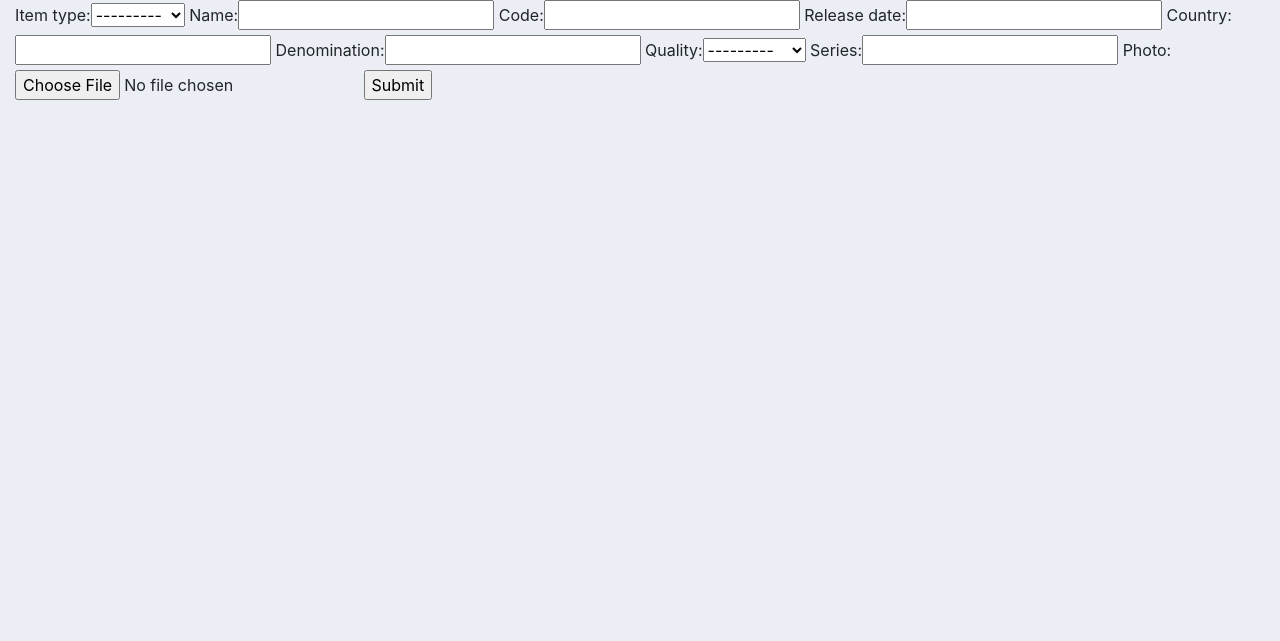
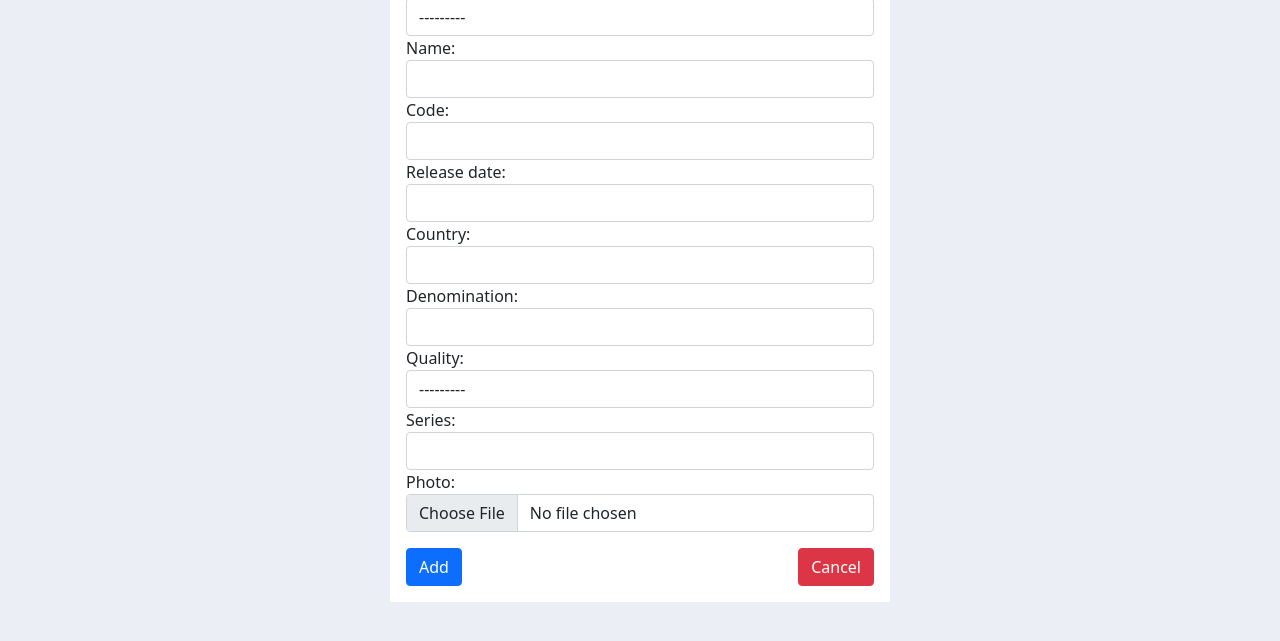
Before and after one commit to fructusmortus/numismatics, a Django app: page /create_currency/ in a window 1280 px wide. Shown: the top 641 px of the page. Run offline with Django 3.2, Linux system fonts and the light colour scheme; some libraries are stand-ins or nearby versions.

Commit message:
Styling of add currency form (#16)
* Styling of add currency form

* pycodestyle fixes in forms.py

```diff
--- a/currency/forms.py
+++ b/currency/forms.py
@@ -1,9 +1,21 @@
-from django.forms import ModelForm
+from django import forms
 from .models import Currency
 
 
-class CurrencyForm(ModelForm):
+class CurrencyForm(forms.ModelForm):
     class Meta:
         model = Currency
         fields = '__all__'
         exclude = ['user', 'thumbnail', 'date_created']
+
+        widgets = {
+                'item_type': forms.Select(attrs={'class': 'form-control'}),
+                'name': forms.TextInput(attrs={'class': 'form-control'}),
+                'code': forms.TextInput(attrs={'class': 'form-control'}),
+                'country': forms.TextInput(attrs={'class': 'form-control'}),
+                'release_date': forms.TextInput(attrs={'class': 'form-control'}),
+                'denomination': forms.TextInput(attrs={'class': 'form-control'}),
+                'quality': forms.Select(attrs={'class': 'form-control'}),
+                'series': forms.TextInput(attrs={'class': 'form-control'}),
+                'photo': forms.FileInput(attrs={'class': 'form-control'}),
+            }
--- a/currency/templates/currency/create_currency.html
+++ b/currency/templates/currency/create_currency.html
@@ -1,10 +1,20 @@
 {% extends 'home/free_layout.html' %}
 {% block content %}
 
+<div class="currency-form">
+<div class="mb-3">
 <form action="" method="POST" enctype="multipart/form-data">
     {% csrf_token %}
     {{form}}
-    <input type="submit" name="Submit">
+    <input type="submit" value="Add" class="mt16 btn btn-primary left" />
+    <input type="reset" id="CancelButton" value="Cancel" class="mt16 btn btn-danger right"/>
+
+    <script type="text/javascript">
+    document.getElementById("CancelButton").onclick = function () {
+        location.href = "/currencies";
+    };
+</script>
 </form>
-
+</div>
+</div>
 {% endblock %}
--- a/home/templates/home/free_layout.html
+++ b/home/templates/home/free_layout.html
@@ -4,8 +4,7 @@
 <html lang="en">
 <head>
     <title>Numismatics</title>
-    <link rel="stylesheet" href="https://stackpath.bootstrapcdn.com/bootstrap/4.5.2/css/bootstrap.min.css"
-          integrity="sha384-JcKb8q3iqJ61gNV9KGb8thSsNjpSL0n8PARn9HuZOnIxN0hoP+VmmDGMN5t9UJ0Z" crossorigin="anonymous">
+    <link href="https://cdn.jsdelivr.net/npm/bootstrap@5.0.0-beta3/dist/css/bootstrap.min.css" rel="stylesheet" integrity="sha384-eOJMYsd53ii+scO/bJGFsiCZc+5NDVN2yr8+0RDqr0Ql0h+rP48ckxlpbzKgwra6" crossorigin="anonymous">
     <link rel="stylesheet" type="text/css" href="{% static '/css/main.css' %}">
 </head>
 <body>
@@ -17,7 +16,5 @@
 {% endblock %}
 </div>
 </body>
-<script src="https://stackpath.bootstrapcdn.com/bootstrap/4.5.2/js/bootstrap.min.js"
-        integrity="sha384-B4gt1jrGC7Jh4AgTPSdUtOBvfO8shuf57BaghqFfPlYxofvL8/KUEfYiJOMMV+rV"
-        crossorigin="anonymous"></script>
+    <script src="https://cdn.jsdelivr.net/npm/bootstrap@5.0.0-beta3/dist/js/bootstrap.bundle.min.js" integrity="sha384-JEW9xMcG8R+pH31jmWH6WWP0WintQrMb4s7ZOdauHnUtxwoG2vI5DkLtS3qm9Ekf" crossorigin="anonymous"></script>
 </html>
--- a/static/css/main.css
+++ b/static/css/main.css
@@ -29,6 +29,16 @@ body{
 	padding: 16px;
 }
 
+.currency-form{
+	position: absolute;
+	width: 500px;
+	left: 50%;
+	top: 35%;
+	transform: translate(-50%, -50%);
+	background-color: white;
+	padding: 16px;
+}
+
 .w100{
 	width: 100%;
 }
@@ -44,3 +54,11 @@ body{
 .btn-login{
 	display: inline-block;
 }
+
+.left {
+  float: left;
+}
+
+.right {
+  float: right;
+}
```
